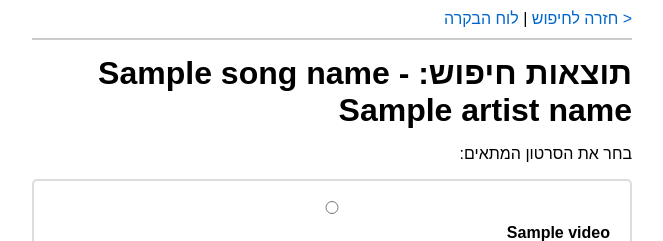
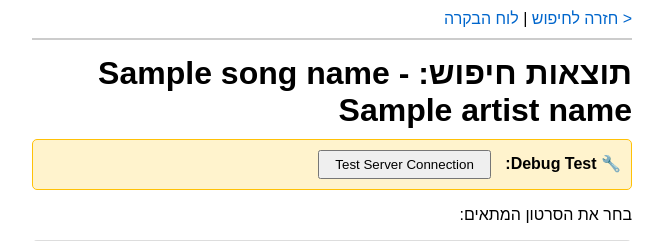
Before and after one commit to orfattal/dumb-music-player, a Flask app: template templates/admin_search_results.html in a window 1280 px wide. Shown: the top 241 px of the page, without its empty margins (308-971 px from the left). Run offline with Flask 3, Linux system fonts and the light colour scheme; the template is opened without the code that fills it: most values are stand-ins (such as "Sample title", 1, 10 or a date in 2020); some libraries are stand-ins or nearby versions.

Commit message:
Add debugging tools to diagnose download request issue
- Add test button to verify POST requests can reach server
- Add detailed client-side logging for form submission
- Use programmatic form.submit() to bypass potential iframe interference
- Add /admin/ping endpoint test with fetch API

This will help identify if the issue is:
1. POST requests being blocked entirely
2. Form submission being cancelled by iframes
3. Network/routing issue at Render's load balancer

```diff
--- a/templates/admin_search_results.html
+++ b/templates/admin_search_results.html
@@ -13,6 +13,13 @@
 {% if error %}
 <div class="error">{{ error }}</div>
 {% endif %}
+
+<!-- Debug Test Button -->
+<div style="background: #fff3cd; border: 1px solid #ffc107; padding: 10px; margin: 10px 0; border-radius: 5px;">
+    <strong>🔧 Debug Test:</strong>
+    <button onclick="testPing()" style="margin-right: 10px; padding: 5px 15px;">Test Server Connection</button>
+    <span id="pingResult"></span>
+</div>
 
 <p>בחר את הסרטון המתאים:</p>
 
@@ -80,6 +87,34 @@ window.onload = function() {
     }
 };
 
+// Test server connectivity
+function testPing() {
+    console.log('[TEST] Sending POST to /admin/ping');
+    document.getElementById('pingResult').textContent = '⏳ Testing...';
+
+    fetch('/admin/ping', {
+        method: 'POST',
+        headers: {
+            'Content-Type': 'application/x-www-form-urlencoded',
+        },
+        body: 'test=1'
+    })
+    .then(response => {
+        console.log('[TEST] Response status:', response.status);
+        return response.json();
+    })
+    .then(data => {
+        console.log('[TEST] Response data:', data);
+        document.getElementById('pingResult').textContent = '✅ Server reachable! Status: ' + data.status;
+        document.getElementById('pingResult').style.color = 'green';
+    })
+    .catch(error => {
+        console.error('[TEST] Error:', error);
+        document.getElementById('pingResult').textContent = '❌ Failed: ' + error.message;
+        document.getElementById('pingResult').style.color = 'red';
+    });
+}
+
 function dismissOverlay() {
     document.getElementById('loadingOverlay').style.display = 'none';
     if (downloadTimer) {
@@ -106,6 +141,8 @@ function prepareDownload() {
     var form = selected.closest('form');
     console.log('[CLIENT] Form found:', form);
     console.log('[CLIENT] Form action:', form.action);
+    console.log('[CLIENT] Form method:', form.method);
+    console.log('[CLIENT] Form elements:', form.elements.length);
 
     var urlInput = document.createElement('input');
     urlInput.type = 'hidden';
@@ -143,8 +180,19 @@ function prepareDownload() {
         }
     }, 30000); // 30 seconds
 
-    console.log('[CLIENT] Returning true - form will now submit');
-    return true;
+    console.log('[CLIENT] About to submit form...');
+    console.log('[CLIENT] Triggering form.submit() manually');
+
+    // Submit the form programmatically
+    setTimeout(function() {
+        console.log('[CLIENT] Calling form.submit() NOW');
+        form.submit();
+        console.log('[CLIENT] form.submit() called successfully');
+    }, 100);
+
+    // Prevent default form submission since we're doing it manually
+    console.log('[CLIENT] Returning false to prevent default, will submit programmatically');
+    return false;
 }
 </script>
 
```
